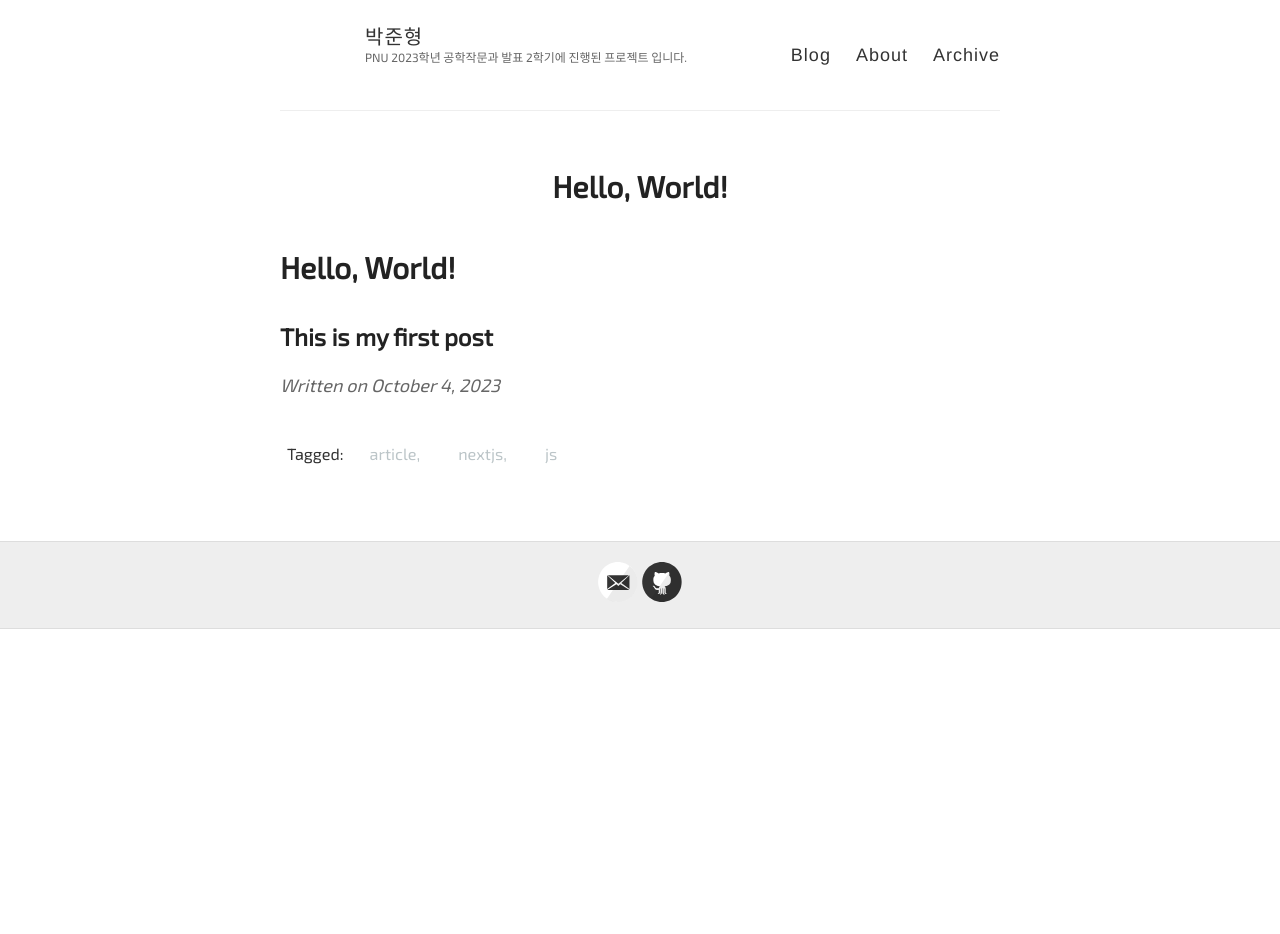
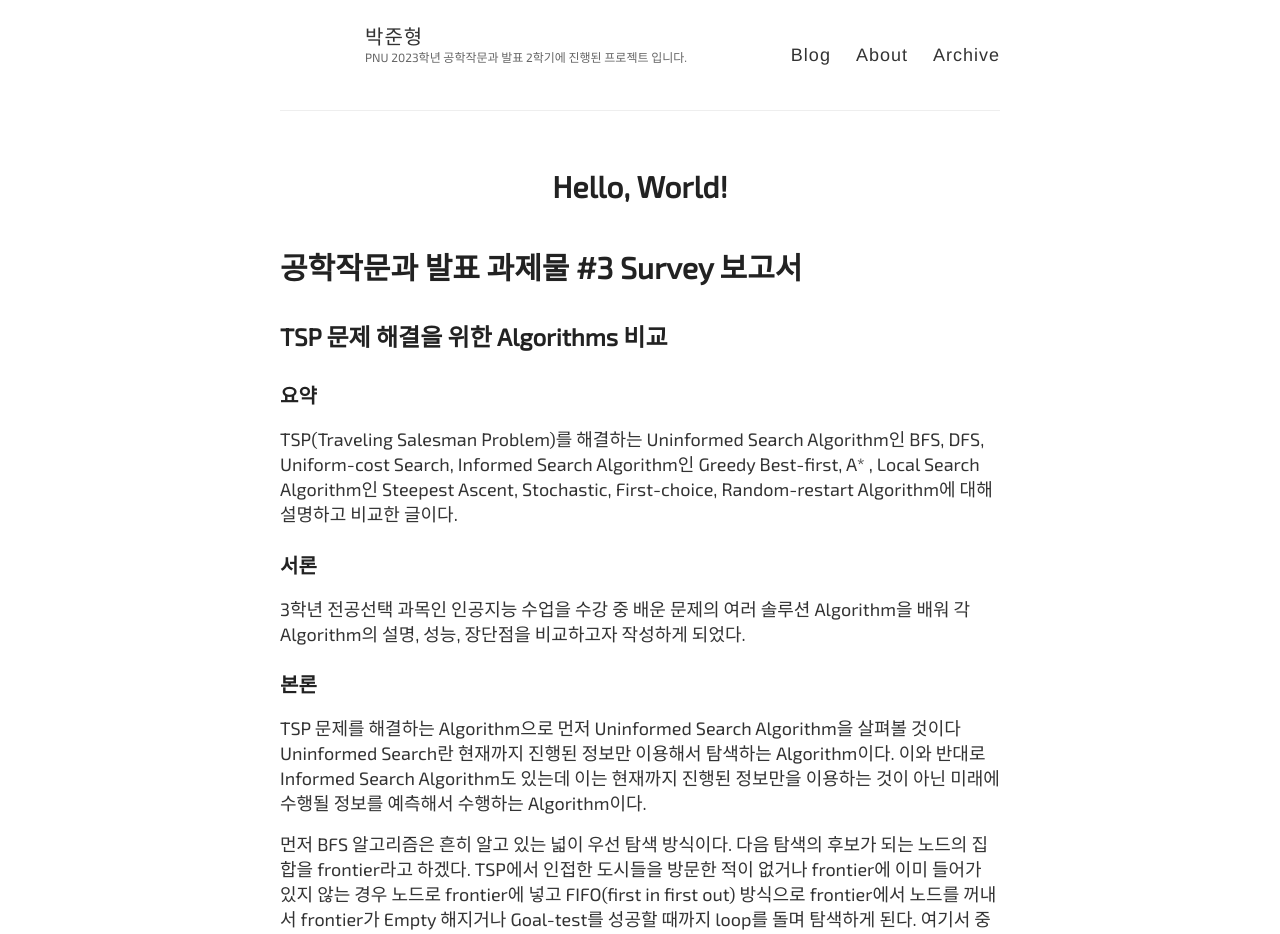
Before and after one commit to JunHyeong-99/JunHyeong-99.github.io, a Jekyll site: the page built from _posts/2023-10-04-Survey.md, in a window 1280 px wide and 1400 px high. Shown: the top 934 px of the window. Built offline with Jekyll 4.4.1, drawn with Linux system fonts in a browser that asks for light colours; some web fonts are replaced; some of the changed text lies outside the part shown.

Commit message:
img test commit

```diff
--- a/_posts/2023-10-04-Survey.md
+++ b/_posts/2023-10-04-Survey.md
@@ -5,6 +5,21 @@ author: John Doe
 tags: article, nextjs, js
 ---
 
-# Hello, World!
+# 공학작문과 발표 과제물 #3 Survey 보고서
 
-## This is my first post
+## TSP 문제 해결을 위한 Algorithms 비교
+
+### 요약
+TSP(Traveling Salesman Problem)를 해결하는 Uninformed Search Algorithm인 BFS, DFS, Uniform-cost Search, Informed Search Algorithm인 Greedy Best-first, A* , Local Search Algorithm인  Steepest Ascent, Stochastic, First-choice, Random-restart Algorithm에 대해 설명하고 비교한 글이다.
+
+### 서론
+
+3학년 전공선택 과목인 인공지능 수업을 수강 중 배운 문제의 여러 솔루션 Algorithm을 배워 각 Algorithm의 설명, 성능, 장단점을 비교하고자 작성하게 되었다.
+
+### 본론
+
+TSP 문제를 해결하는 Algorithm으로 먼저 Uninformed Search Algorithm을 살펴볼 것이다 Uninformed Search란 현재까지 진행된 정보만 이용해서 탐색하는 Algorithm이다. 이와 반대로 Informed Search Algorithm도 있는데 이는 현재까지 진행된 정보만을 이용하는 것이 아닌 미래에 수행될 정보를 예측해서 수행하는 Algorithm이다.
+
+먼저 BFS 알고리즘은 흔히 알고 있는 넓이 우선 탐색 방식이다. 다음 탐색의 후보가 되는 노드의 집합을 frontier라고 하겠다. TSP에서 인접한 도시들을 방문한 적이 없거나 frontier에 이미 들어가 있지 않는 경우 노드로 frontier에 넣고 FIFO(first in first out) 방식으로 frontier에서 노드를 꺼내서 frontier가 Empty 해지거나 Goal-test를 성공할 때까지 loop를 돌며 탐색하게 된다. 여기서 중요한 부분은 탐색 시간을 줄이기 위해 새로운 노드를 frontier에서 pop 하고 Goal-test를 하는 것이 아닌 frontier에 노드를 넣기 전에 Goal-test를 하며 한 depth를 탐색할 시간을 줄여 주어야 한다. depth가 깊지 않으면 시간의 차이가 무의미하게 작지만 depth가 깊어질 수록 시간의 차이가 아래 표와 같이 많이 나기 때문이다.
+
+![img1]({{site.baseurl}}/images/img1.jpg)
```
Also changed, not shown: images/img1.png (added).
